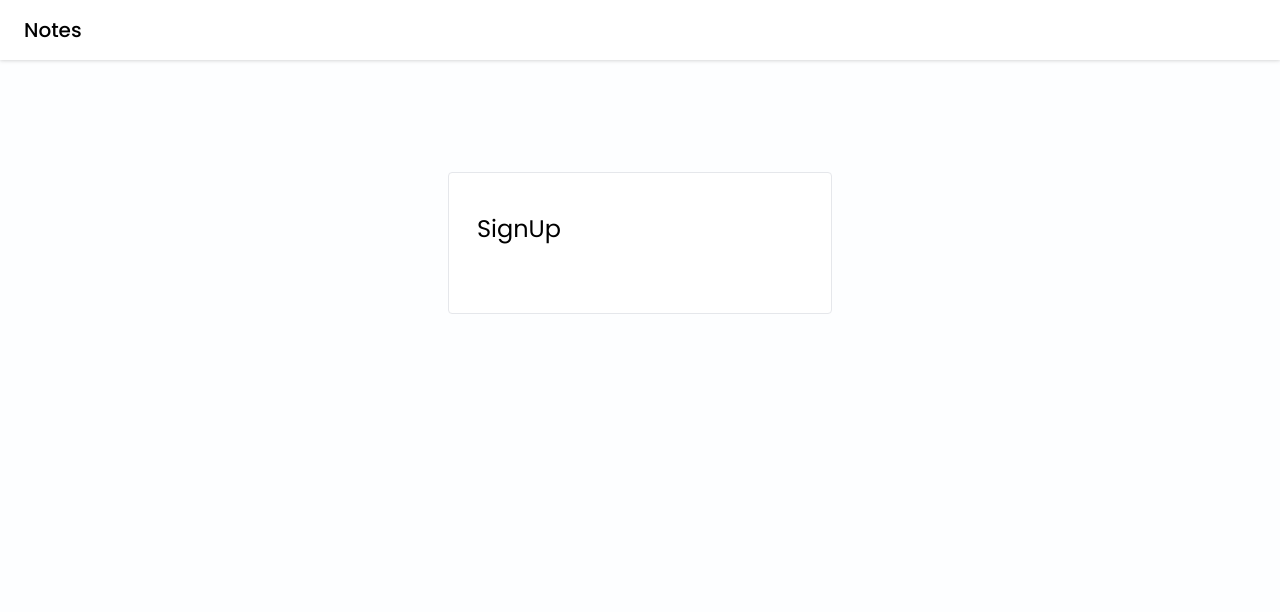
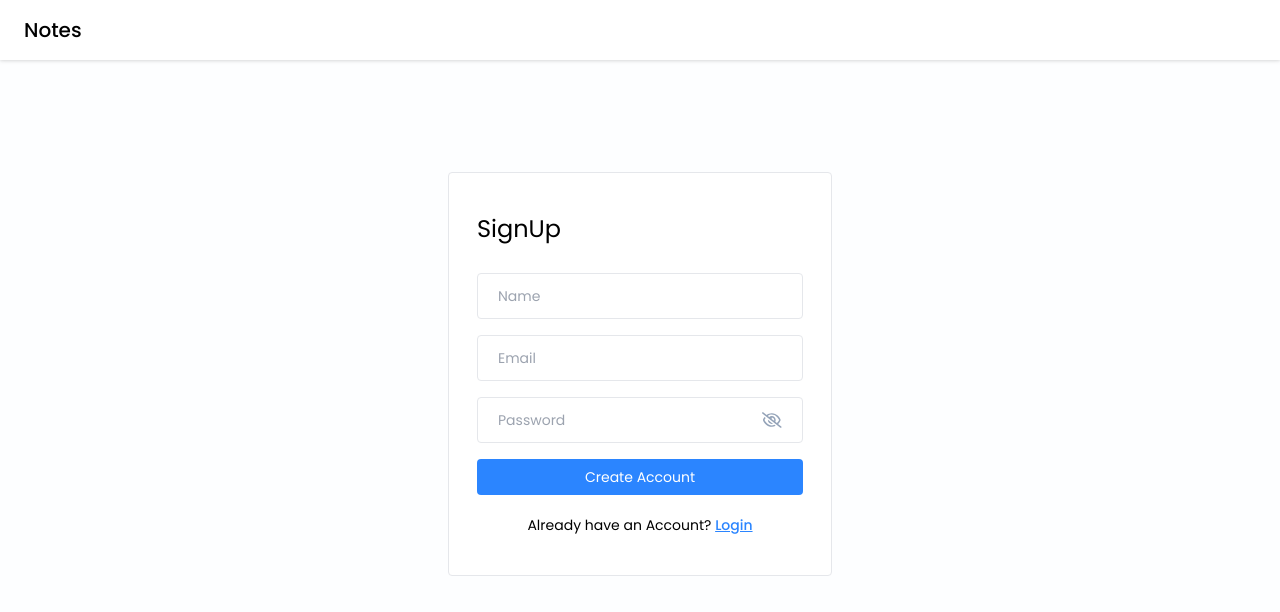
Before and after one commit to ionutpetru4046/Notes-App, a React (Vite) app in the folder frontend/notes-app/: page /signup in a window 1280 px wide. Shown: the top 612 px of the page. Built offline with nearby package versions, Linux system fonts and the light colour scheme.

Commit message:
some changes to signup page

```diff
--- a/frontend/notes-app/src/pages/SignUp/SignUp.jsx
+++ b/frontend/notes-app/src/pages/SignUp/SignUp.jsx
@@ -1,6 +1,15 @@
-import Navbar from "../../components/Navbar/Navbar"
+import { useState } from "react";
+import { Link } from "react-router-dom";
+import Navbar from "../../components/Navbar/Navbar";
+import PasswordInput from "../../components/Input/PasswordInput";
 
 const SignUp = () => {
+
+  const [name, setName] = useState("");
+  const [email, setEmail] = useState("");
+  const [password, setPassword] = useState("");
+  const [error, SetError] = useState(null);
+
   const handleSignUp = (e) => {
     e.preventDefault();
     // SignUp API call
@@ -14,6 +23,40 @@
       <div className="w-96 border rounded bg-white px-7 py-10">
         <form onSubmit={handleSignUp}>
           <h4 className="text-2xl mb-7">SignUp</h4>
+
+          <input
+            type="text"
+            placeholder="Name"
+            className="input-box"
+            value={name}
+            onChange={(e) => setName(e.target.value)}
+          />
+
+          <input
+            type="text"
+            placeholder="Email"
+            className="input-box"
+            value={email}
+            onChange={(e) => setEmail(e.target.value)}
+          />
+
+          <PasswordInput
+            value={password}
+            onChange={(e) => setPassword(e.target.value)}
+          />
+
+          {error && <p className="text-red-500 text-xs pb-1">{error}</p>}
+
+          <button type="submit" className="btn-primary">
+            Create Account
+          </button>
+
+            <p className="text-sm text-center mt-4">
+              Already have an Account?{" "}
+              <Link to="/login" className="font-medium text-primary underline">
+              Login
+              </Link>
+            </p>
         </form>
       </div>
     </div>
```
